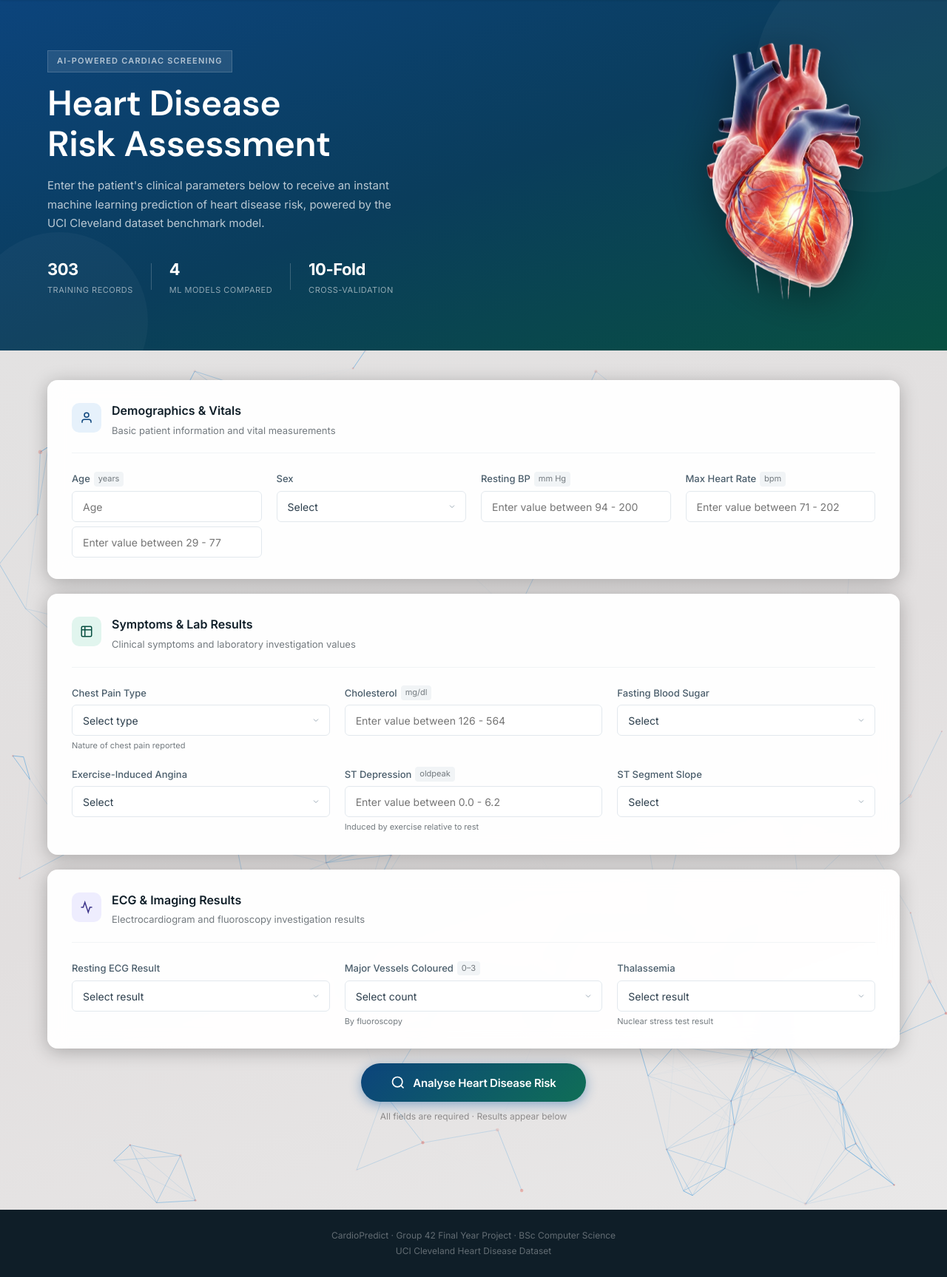
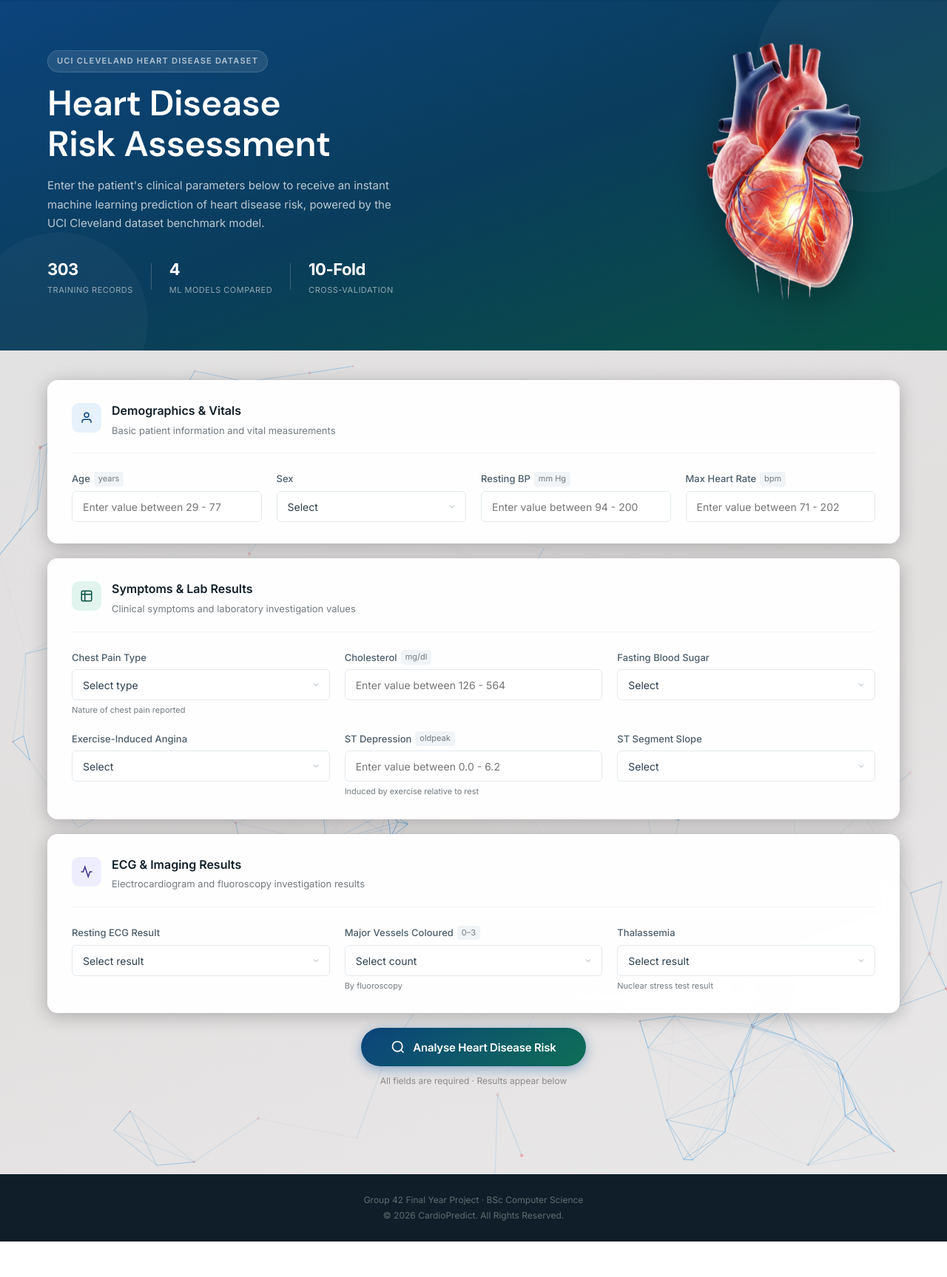
Before and after one commit to BawaErnestKwame/Heart_disease_prediction, a Flask app: page / in a window 1280 px wide. Shown: the part 65-1792 px from the top of the page at 74% size. After the commit the page ends 1744 px from the top, so only its background shows below. Run offline with Flask 3, Linux system fonts and the light colour scheme; parts of the project's set-up code (start-up, migrations or seed data) failed here and were passed over.

Commit message:
style modification final final final update footer

```diff
--- a/static/css/style.css
+++ b/static/css/style.css
@@ -228,7 +228,7 @@ body {
   margin-bottom: 14px;
   background: rgba(255,255,255,0.1);
   padding: 5px 12px;
-  border-radius: 0px;
+  border-radius: 15px;
   border: 1px solid rgba(255,255,255,0.15);
 }
 
--- a/templates/index.html
+++ b/templates/index.html
@@ -36,7 +36,10 @@
 
       <!-- Left: text content -->
       <div class="hero-content">
-        <div class="hero-label">AI-Powered Cardiac Screening</div>
+        <div class="hero-label">
+          UCI Cleveland Heart Disease Dataset
+          <!-- AI-Powered Cardiac Screening -->
+        </div>
         <h1 class="hero-title">Heart Disease<br/>Risk Assessment</h1>
         <p class="hero-desc">
           Enter the patient's clinical parameters below to receive an
@@ -93,7 +96,7 @@
           <div class="form-grid form-grid--4">
             <div class="field">
               <label class="label" for="age">Age <span class="unit">years</span></label>
-              <input class="input" type="number" id="age" name="age" min="20" max="90" placeholder="Age" required /><input class="input" type="number" id="age" name="age"
+             <input class="input" type="number" id="age" name="age"
               min="29" max="77" placeholder="Enter value between 29 - 77" required />
 
             </div>
@@ -318,13 +321,13 @@
     </div>
   </main>
 
-  <!-- ── FOOTER ──────────────────────────────────────────────────────────── -->
-  <footer class="footer">
-    <div class="container">
-      <p>CardioPredict · Group 42 Final Year Project · BSc Computer Science</p>
-      <p> UCI Cleveland Heart Disease Dataset</p>
-    </div>
-  </footer>
+<!-- ── FOOTER ──────────────────────────────────────────────────────────── -->
+<footer class="footer">
+  <div class="container">
+    <p> Group 42 Final Year Project · BSc Computer Science</p>
+    <p>&copy; 2026 CardioPredict. All Rights Reserved.</p>
+  </div>
+</footer>
 
   <script src="{{ url_for('static', filename='js/main.js') }}"></script>
 
```
